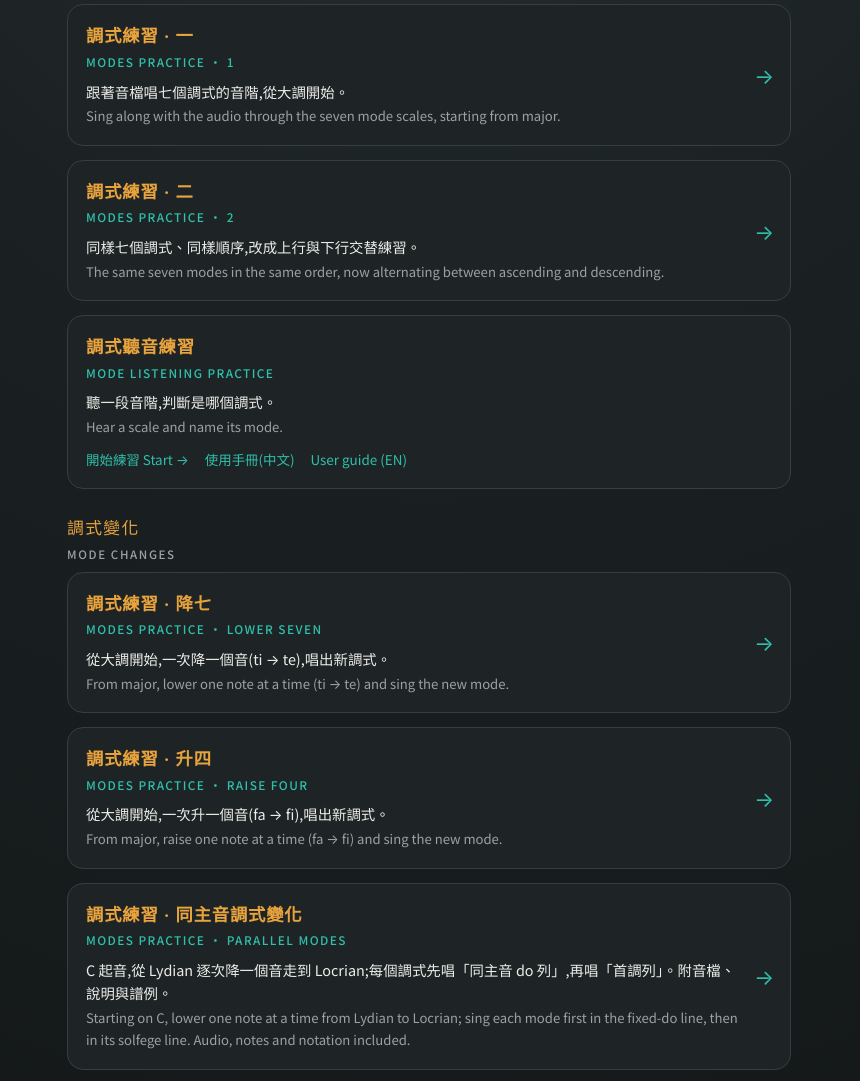
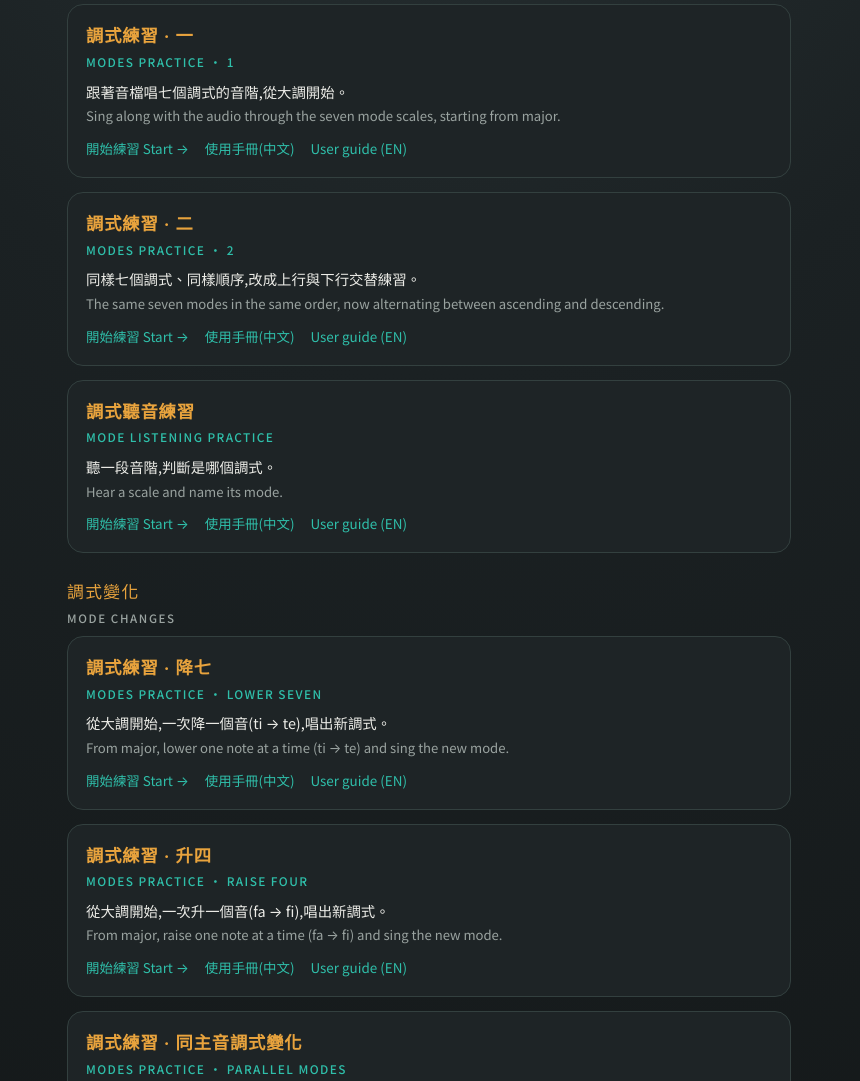
Before and after one commit to TCMCtw/modal-practice-index, a plain HTML site: page index.html in a window 1280 px wide. Shown: the part 460-1541 px from the top of the page, without its empty margins (211-1071 px from the left). Drawn offline with Linux system fonts and the light colour scheme.

Commit message:
五個系列卡補上使用手冊連結(中文/English)

```diff
--- a/index.html
+++ b/index.html
@@ -40,16 +40,21 @@ footer a{color:var(--teal);text-decoration:none}
 <div class="group">觀念教學<span class="en">CONCEPTS</span></div>
 <a class="card" href="https://tcmctw.github.io/scales-and-modes/"><span class="arrow">→</span><h2>認識音階與調式<span class="en">SCALES AND MODES</span></h2><p>練習之前先建立觀念:音階是什麼、大調與小調音階、七個教會調式。純教學,沒有練習。</p><p class="en">Before the drills: what a scale is, major and minor scales, and the seven church modes. Teaching only, no exercises.</p></a>
 <div class="group">調式練習<span class="en">MODES PRACTICE</span></div>
-<a class="card" href="https://tcmctw.github.io/modal-practice1/"><span class="arrow">→</span><h2>調式練習 · 一<span class="en">MODES PRACTICE · 1</span></h2><p>跟著音檔唱七個調式的音階,從大調開始。</p><p class="en">Sing along with the audio through the seven mode scales, starting from major.</p></a>
-<a class="card" href="https://tcmctw.github.io/modal-practice2/"><span class="arrow">→</span><h2>調式練習 · 二<span class="en">MODES PRACTICE · 2</span></h2><p>同樣七個調式、同樣順序,改成上行與下行交替練習。</p><p class="en">The same seven modes in the same order, now alternating between ascending and descending.</p></a>
+<div class="card"><h2>調式練習 · 一<span class="en">MODES PRACTICE · 1</span></h2><p>跟著音檔唱七個調式的音階,從大調開始。</p><p class="en">Sing along with the audio through the seven mode scales, starting from major.</p>
+<div class="links"><a href="https://tcmctw.github.io/modal-practice1/">開始練習 Start →</a><a href="https://tcmctw.github.io/modal-practice1/manual-zh.pdf">使用手冊(中文)</a><a href="https://tcmctw.github.io/modal-practice1/manual-en.pdf">User guide (EN)</a></div></div>
+<div class="card"><h2>調式練習 · 二<span class="en">MODES PRACTICE · 2</span></h2><p>同樣七個調式、同樣順序,改成上行與下行交替練習。</p><p class="en">The same seven modes in the same order, now alternating between ascending and descending.</p>
+<div class="links"><a href="https://tcmctw.github.io/modal-practice2/">開始練習 Start →</a><a href="https://tcmctw.github.io/modal-practice2/manual-zh.pdf">使用手冊(中文)</a><a href="https://tcmctw.github.io/modal-practice2/manual-en.pdf">User guide (EN)</a></div></div>
 <div class="card"><h2>調式聽音練習<span class="en">MODE LISTENING PRACTICE</span></h2><p>聽一段音階,判斷是哪個調式。</p><p class="en">Hear a scale and name its mode.</p>
 <div class="links"><a href="https://tcmctw.github.io/mode-listening/">開始練習 Start →</a><a href="https://tcmctw.github.io/mode-listening/manual-zh.pdf">使用手冊(中文)</a><a href="https://tcmctw.github.io/mode-listening/manual-en.pdf">User guide (EN)</a></div></div>
 <div class="group" id="changes">調式變化<span class="en">MODE CHANGES</span></div>
-<a class="card" href="https://tcmctw.github.io/modal-lower-seven/"><span class="arrow">→</span><h2>調式練習 · 降七<span class="en">MODES PRACTICE · LOWER SEVEN</span></h2><p>從大調開始,一次降一個音(ti → te),唱出新調式。</p><p class="en">From major, lower one note at a time (ti → te) and sing the new mode.</p></a>
-<a class="card" href="https://tcmctw.github.io/modal-raise-four/"><span class="arrow">→</span><h2>調式練習 · 升四<span class="en">MODES PRACTICE · RAISE FOUR</span></h2><p>從大調開始,一次升一個音(fa → fi),唱出新調式。</p><p class="en">From major, raise one note at a time (fa → fi) and sing the new mode.</p></a>
+<div class="card"><h2>調式練習 · 降七<span class="en">MODES PRACTICE · LOWER SEVEN</span></h2><p>從大調開始,一次降一個音(ti → te),唱出新調式。</p><p class="en">From major, lower one note at a time (ti → te) and sing the new mode.</p>
+<div class="links"><a href="https://tcmctw.github.io/modal-lower-seven/">開始練習 Start →</a><a href="https://tcmctw.github.io/modal-lower-seven/manual-zh.pdf">使用手冊(中文)</a><a href="https://tcmctw.github.io/modal-lower-seven/manual-en.pdf">User guide (EN)</a></div></div>
+<div class="card"><h2>調式練習 · 升四<span class="en">MODES PRACTICE · RAISE FOUR</span></h2><p>從大調開始,一次升一個音(fa → fi),唱出新調式。</p><p class="en">From major, raise one note at a time (fa → fi) and sing the new mode.</p>
+<div class="links"><a href="https://tcmctw.github.io/modal-raise-four/">開始練習 Start →</a><a href="https://tcmctw.github.io/modal-raise-four/manual-zh.pdf">使用手冊(中文)</a><a href="https://tcmctw.github.io/modal-raise-four/manual-en.pdf">User guide (EN)</a></div></div>
 <a class="card" href="https://tcmctw.github.io/modal-practice-index/tonchange.html"><span class="arrow">→</span><h2>調式練習 · 同主音調式變化<span class="en">MODES PRACTICE · PARALLEL MODES</span></h2><p>C 起音,從 Lydian 逐次降一個音走到 Locrian;每個調式先唱「同主音 do 列」,再唱「首調列」。附音檔、說明與譜例。</p><p class="en">Starting on C, lower one note at a time from Lydian to Locrian; sing each mode first in the fixed-do line, then in its solfege line. Audio, notes and notation included.</p></a>
 <div class="group" id="minor">小調音階變化<span class="en">MINOR SCALE CHANGES</span></div>
-<a class="card" href="https://tcmctw.github.io/modal-one-note-change/"><span class="arrow">→</span><h2>調式練習 · 一音變身<span class="en">MODES PRACTICE · ONE-NOTE CHANGE</span></h2><p>變一個音,從一個調式走到另一個調式:旋律小音階與和聲小音階。</p><p class="en">Change one note and move from one mode to another: melodic and harmonic minor scales.</p></a>
+<div class="card"><h2>調式練習 · 一音變身<span class="en">MODES PRACTICE · ONE-NOTE CHANGE</span></h2><p>變一個音,從一個調式走到另一個調式:旋律小音階與和聲小音階。</p><p class="en">Change one note and move from one mode to another: melodic and harmonic minor scales.</p>
+<div class="links"><a href="https://tcmctw.github.io/modal-one-note-change/">開始練習 Start →</a><a href="https://tcmctw.github.io/modal-one-note-change/manual-zh.pdf">使用手冊(中文)</a><a href="https://tcmctw.github.io/modal-one-note-change/manual-en.pdf">User guide (EN)</a></div></div>
 <footer>
   調式練習 Modes Practice<br>
   台灣合唱音樂中心 TCMC 製作 · © 2026 朱元雷 Ray Chu · <a href="https://creativecommons.org/licenses/by-nc/4.0/deed.zh-hant">CC BY-NC 4.0</a>
```
